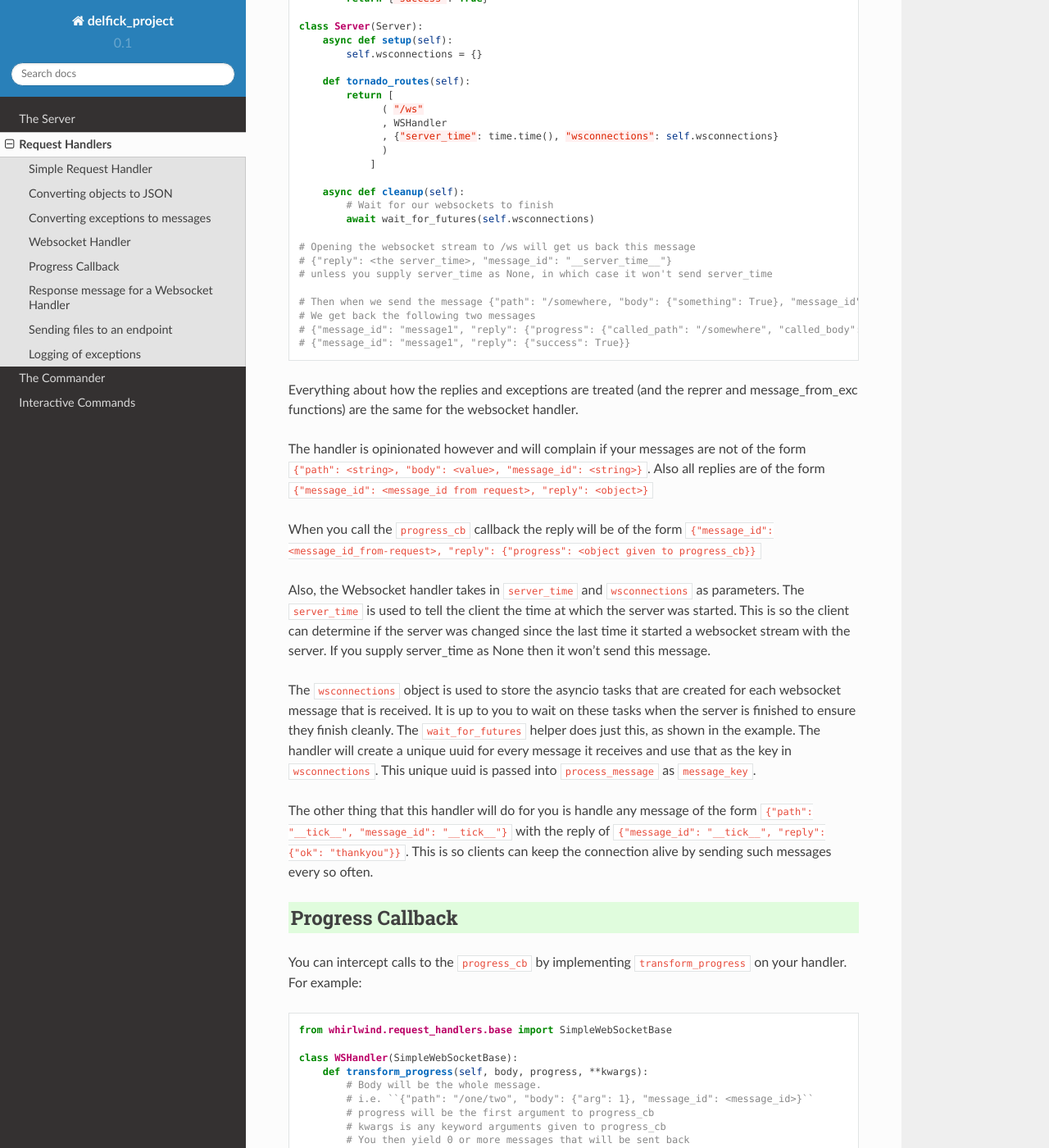
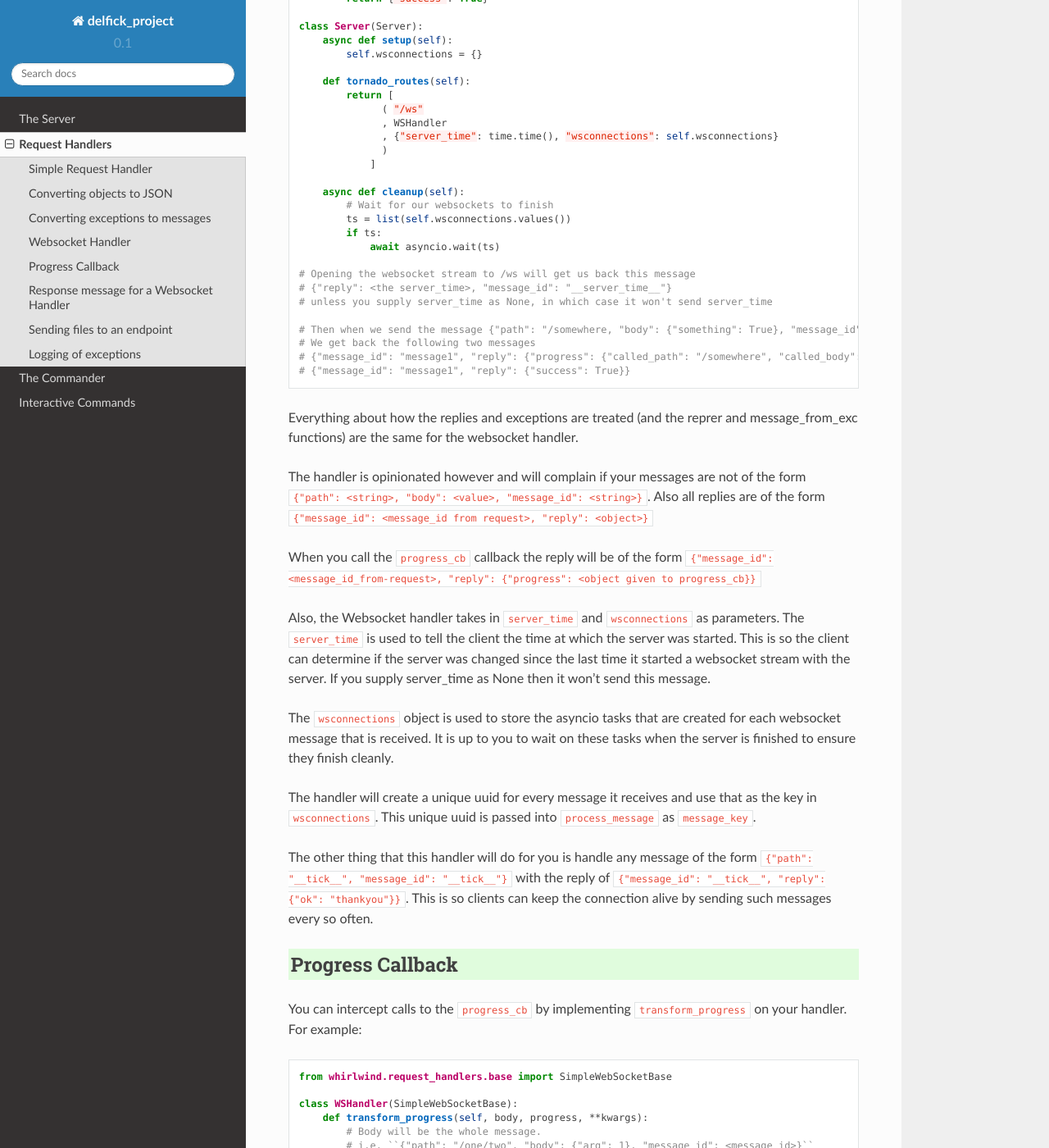
Before and after one commit to delfick/whirlwind, a Sphinx documentation site: the page built from docs/api/handlers.rst, in a window 1280 px wide and 1400 px high, scrolled down 3162 px. Shown: the whole window at 82% size. Built offline with Sphinx 7.4.7 and the Read the Docs theme 2.0.0, drawn with Linux system fonts in a browser that asks for light colours.

Commit message:
[removal] removing the wait_for_futures implementation
I really dislike how this function works and it's very random to include
it

```diff
--- a/README.rst
+++ b/README.rst
@@ -5,6 +5,9 @@ A wrapper around the tornado web server.
 
 Changlog
 --------
+
+0.10.1 - TBD
+    * Removed the wait_for_futures helper. It's not a great implementation.
 
 0.10.0 - 25 October 2020
     * Removed whirlwind.test_helpers
--- a/docs/api/commander.rst
+++ b/docs/api/commander.rst
@@ -17,8 +17,8 @@ An example in code:
 .. code-block:: python
 
   from whirlwind.request_handlers.command import CommandHandler, WSHandler
-  from whirlwind.server import Server, wait_for_futures
   from whirlwind.commander import Commander
+  from whirlwind.server import Server
   from whirlwind.store import Store
 
   from option_merge.formatter import MergedOptionStringFormatter
@@ -90,7 +90,9 @@ An example in code:
               )
 
       async def cleanup(self):
-          await wait_for_futures(self.wsconnections)
+          ts = list(self.wsconnections.values())
+          if ts:
+              await asyncio.wait(ts)
 
       def tornado_routes(self):
           return [
--- a/docs/api/handlers.rst
+++ b/docs/api/handlers.rst
@@ -158,7 +158,7 @@ create a websocket handler. For example:
 .. code-block:: python
 
   from whirlwind.request_handlers.base import SimpleWebSocketBase
-  from whirlwind.server import wait_for_futures, Server
+  from whirlwind.server import Server
 
   import time
 
@@ -181,7 +181,9 @@ create a websocket handler. For example:
 
       async def cleanup(self):
           # Wait for our websockets to finish
-          await wait_for_futures(self.wsconnections)
+          ts = list(self.wsconnections.values())
+          if ts:
+              await asyncio.wait(ts)
 
   # Opening the websocket stream to /ws will get us back this message
   # {"reply": <the server_time>, "message_id": "__server_time__"}
@@ -210,10 +212,11 @@ server_time as None then it won't send this message.
 
 The ``wsconnections`` object is used to store the asyncio tasks that are created
 for each websocket message that is received. It is up to you to wait on these
-tasks when the server is finished to ensure they finish cleanly. The ``wait_for_futures``
-helper does just this, as shown in the example. The handler will create a unique
-uuid for every message it receives and use that as the key in ``wsconnections``.
-This unique uuid is passed into ``process_message`` as ``message_key``.
+tasks when the server is finished to ensure they finish cleanly.
+
+The handler will create a unique uuid for every message it receives and use that
+as the key in ``wsconnections``.  This unique uuid is passed into ``process_message``
+as ``message_key``.
 
 The other thing that this handler will do for you is handle any message of the
 form ``{"path": "__tick__", "message_id": "__tick__"}`` with the reply of
```
Also changed, not shown: 2 other files.
